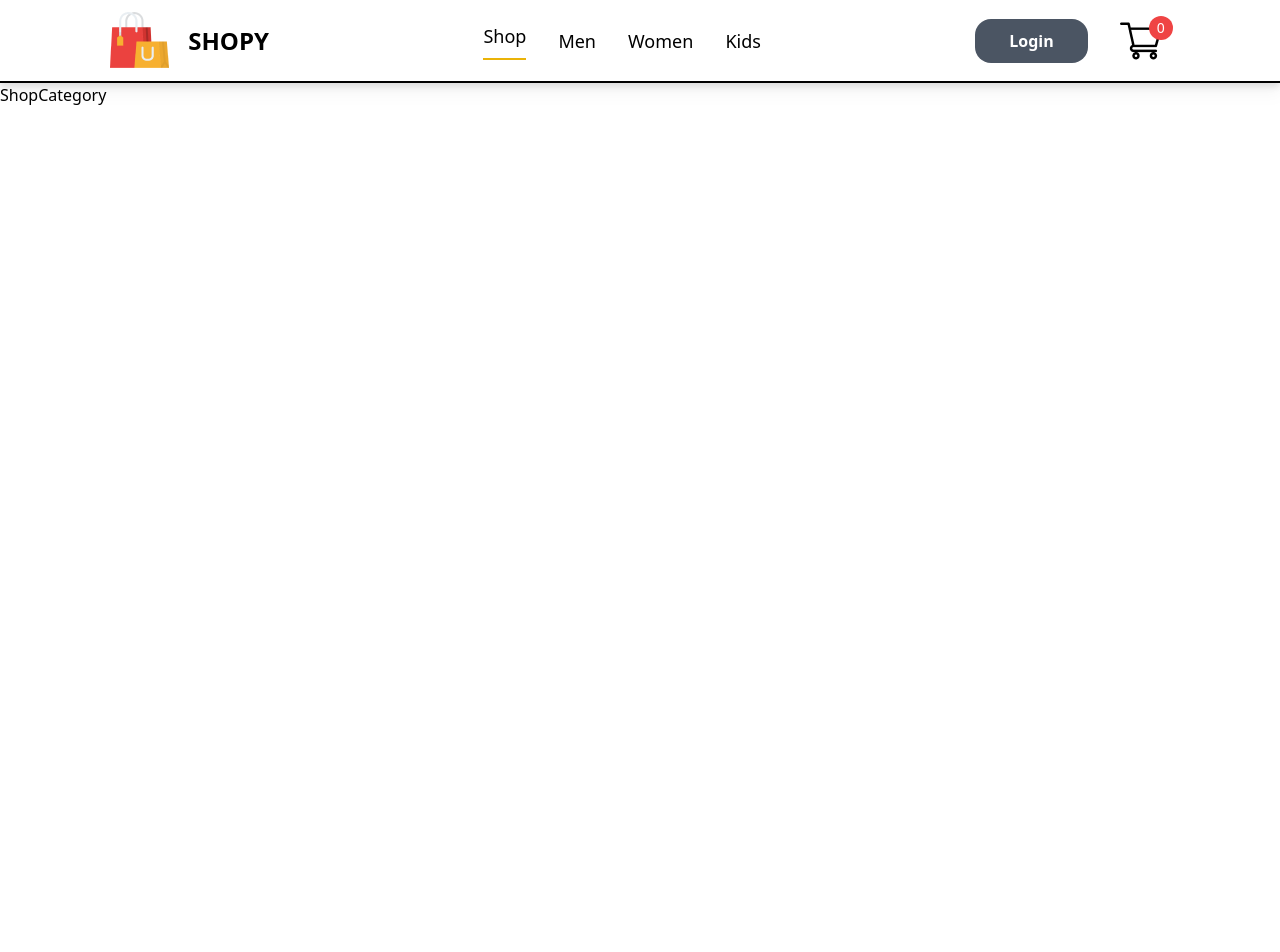
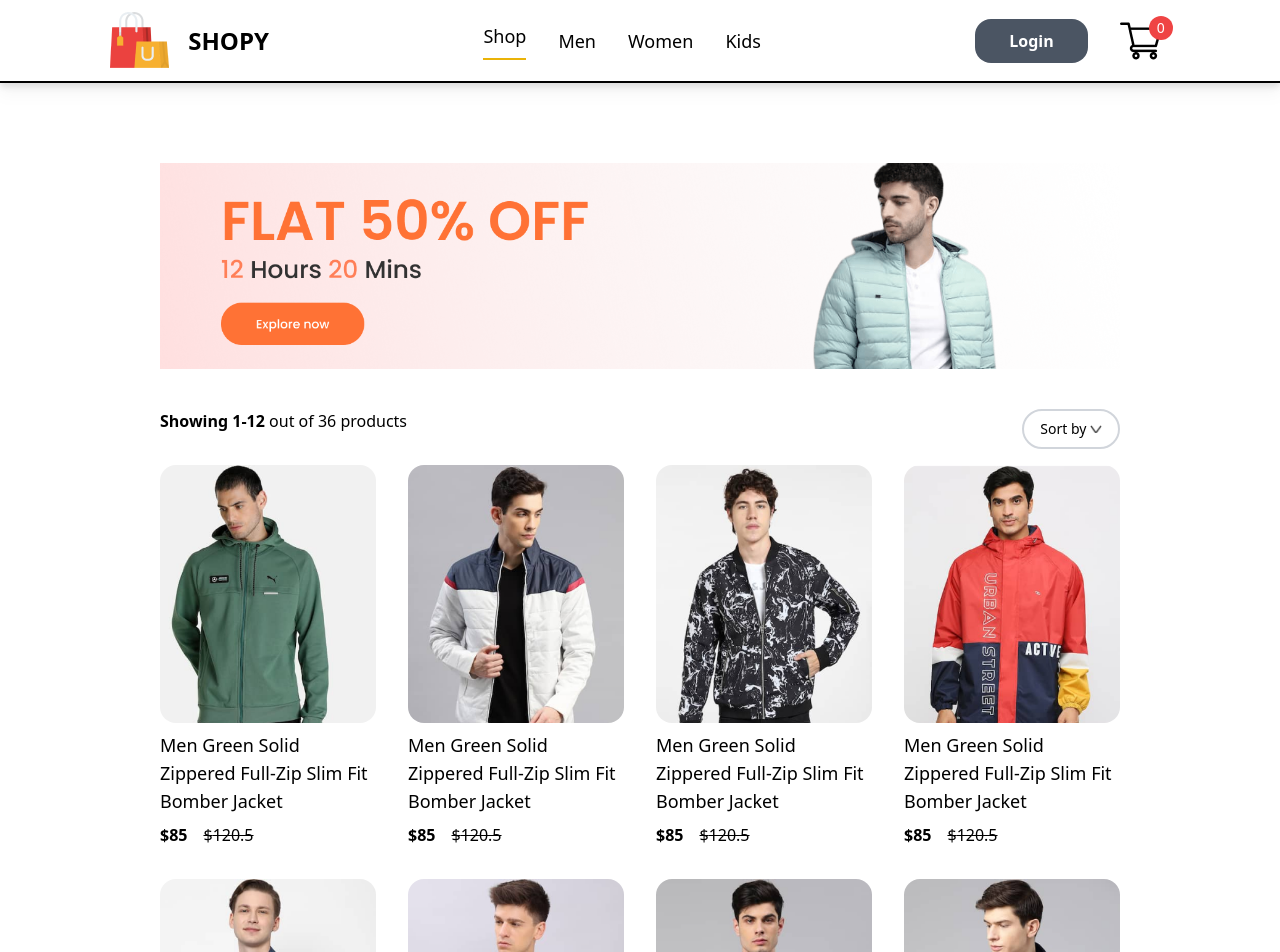
Before and after one commit to chaitugujjula00/ecommerce, a React (Create React App) app in the folder frontend/: page /men in a window 1280 px wide. Shown: the top 952 px of the page. Before the commit the page ends 800 px from the top, so only its background shows below. Built offline with nearby package versions, Linux system fonts and the light colour scheme.

Commit message:
Categories

```diff
--- a/frontend/src/App.js
+++ b/frontend/src/App.js
@@ -6,6 +6,11 @@ import ShopCategory from './Pages/ShopCategory';
 import Product from './Pages/Product';
 import LoginSignup from './Pages/LoginSignup';
 import Cart from './Pages/Cart';
+import men_banner from './Components/Assets/banner_mens.png'
+import women_banner from './Components/Assets/banner_women.png'
+import kids_banner from './Components/Assets/banner_kids.png'
+import Footer from './Components/Footer';
+
 function App() {
   return (
     <div >
@@ -13,9 +18,9 @@ function App() {
      <Navbar />
      <Routes>
       <Route path='/' element={<Shop/>} />
-      <Route path='/men' element={<ShopCategory category='men'/>} />
-      <Route path='/women' element={<ShopCategory category='women'/>} />
-      <Route path='/kids' element={<ShopCategory category='kids'/>} />
+      <Route path='/men' element={<ShopCategory banner={men_banner} category='men'/>} />
+      <Route path='/women' element={<ShopCategory banner={women_banner} category='women'/>} />
+      <Route path='/kids' element={<ShopCategory banner={kids_banner} category='kid'/>} />
       <Route path='/product' element={<Product/>} >
       <Route path=':productId' element={<Product/>}/>
       </Route>
@@ -23,6 +28,7 @@ function App() {
       <Route path='/login' element={<LoginSignup/>}/>
       <Route path='/cart' element={<Cart/>}/>
      </Routes>
+     <Footer/>
      </BrowserRouter>
     </div>
   );
--- a/frontend/src/Components/Product.js
+++ b/frontend/src/Components/Item.js
@@ -1,6 +1,6 @@
 import React from 'react'
 
-const Product = (props) => {
+const Item = (props) => {
     const item = props.item;
   return (
     <div className='flex flex-col gap-2'>
@@ -14,4 +14,4 @@ const Product = (props) => {
   )
 }
 
-export default Product
+export default Item
--- a/frontend/src/Components/NewCollections.js
+++ b/frontend/src/Components/NewCollections.js
@@ -1,13 +1,13 @@
 import React from 'react'
 import new_collections from '../Components/Assets/new_collections.js'
-import Product from './Product.js'
+import Item from './Item.js'
 const NewCollections = () => {
   return (
     <div className='px-40 py-20 flex flex-col items-center'>
         <h1 className='font-bold border-b-4 border-b-black text-4xl pb-2 mb-12'>New Collections</h1>
         <div className='grid grid-cols-4 gap-8 text-wrap'>
             {
-                new_collections.map(item=> <Product key={item.id} item={item}/> )
+                new_collections.map(item=> <Item key={item.id} item={item}/> )
             }
         </div>
     </div>
--- a/frontend/src/Components/Popular.js
+++ b/frontend/src/Components/Popular.js
@@ -1,6 +1,6 @@
 import React from 'react'
 import data_product from './Assets/data';
-import Product from './Product';
+import Item from './Item';
 
 const Popular = () => {
   return (
@@ -8,7 +8,7 @@ const Popular = () => {
         <h1 className='font-bold border-b-4 border-b-black text-4xl pb-2 mb-12'>Popular In Women</h1>
         <div className='grid grid-cols-4 gap-8 text-wrap'>
             {
-                data_product.map(item=> <Product key={item.id} item={item}/> )
+                data_product.map(item=> <Item key={item.id} item={item}/> )
             }
         </div>
     </div>
--- /dev/null
+++ b/frontend/src/Context/ShopContext.js
@@ -0,0 +1,16 @@
+import React, { createContext } from 'react';
+import all_product from '../Components/Assets/all_product';
+
+export const ShopContext = createContext(null);
+
+const ShopContextProvider = (props) =>{
+    const contextValue = {all_product};
+
+    return(
+        <ShopContext.Provider value={contextValue}>
+            {props.children}
+        </ShopContext.Provider>
+    )
+}
+
+export default ShopContextProvider;
--- a/frontend/src/Pages/Shop.js
+++ b/frontend/src/Pages/Shop.js
@@ -4,7 +4,6 @@ import Popular from '../Components/Popular'
 import Offers from '../Components/Offers'
 import NewCollections from '../Components/NewCollections'
 import NewsLetter from '../Components/NewsLetter'
-import Footer from '../Components/Footer'
 
 const Shop = () => {
   return (
@@ -14,7 +13,6 @@ const Shop = () => {
       <Offers/>
       <NewCollections/>
       <NewsLetter/>
-      <Footer/>
     </div>
   )
 }
--- a/frontend/src/Pages/ShopCategory.js
+++ b/frontend/src/Pages/ShopCategory.js
@@ -1,8 +1,28 @@
-import React from 'react'
+import React, { useContext } from 'react'
+import { ShopContext } from '../Context/ShopContext'
+import dropdown_icon from '../Components/Assets/dropdown_icon.png'
+import Item from '../Components/Item'
+const ShopCategory = (props) => {
+  const {all_product} = useContext(ShopContext);
+  return (
+    <div className='px-40 my-20'>
+      <img className='mb-10' src={props.banner} alt=''/>
+      <div className='flex justify-between mb-4'>
+        <p>
+          <span className='font-bold'>Showing 1-12</span> out of 36 products
+        </p>
+        <div className='text-sm flex items-center gap-1 border-2 border-gray-300 px-4 py-2 rounded-full transition duration-200 hover:bg-gray-300 hover:cursor-pointer'>
+          Sort by <img className='h-2' src={dropdown_icon} alt=''/>
+        </div>
+      </div>
 
-const ShopCategory = () => {
-  return (
-    <div>ShopCategory</div>
+      <div className='grid grid-cols-4 gap-8'>
+        {all_product.map(item=>(
+          props.category===item.category ? <Item item={item}/> :null
+        ))}
+      </div>
+
+    </div>
   )
 }
 
--- a/frontend/src/index.js
+++ b/frontend/src/index.js
@@ -3,12 +3,13 @@ import ReactDOM from 'react-dom/client';
 import './index.css';
 import App from './App';
 import reportWebVitals from './reportWebVitals';
+import ShopContextProvider from './Context/ShopContext';
 
 const root = ReactDOM.createRoot(document.getElementById('root'));
 root.render(
-  <React.StrictMode>
+  <ShopContextProvider>
     <App />
-  </React.StrictMode>
+  </ShopContextProvider>
 );
 
 // If you want to start measuring performance in your app, pass a function
```
